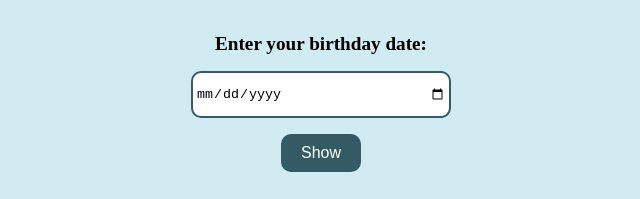
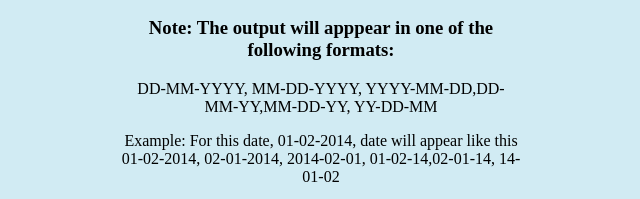
Before and after one commit to Sharmaryan/is-your-birtday-palindrome, a plain HTML site: page index.html in a window 1280 px wide. Shown: the part 110-309 px from the top of the page, without its empty margins (319-959 px from the left). Drawn offline with Linux system fonts and the light colour scheme.

Commit message:
fix : date format examples

```diff
--- a/index.html
+++ b/index.html
@@ -14,7 +14,10 @@
     <header>
 
       <h2>Palindrome Birthday!</h2>
-    </header>
+      <h3>Note: The output will apppear in  one of the following formats: </h3>
+      <p id="date-formats">DD-MM-YYYY, MM-DD-YYYY, YYYY-MM-DD,DD-MM-YY,MM-DD-YY, YY-DD-MM </p>
+      <p id="example-date">Example: For this date, 01-02-2014, date will appear like this 01-02-2014, 02-01-2014, 2014-02-01, 01-02-14,02-01-14, 14-01-02</p>
+      </header>
     <main>
       <label>Enter your birthday date:</label>
       <input id="birthday-input" type="date" />
```
